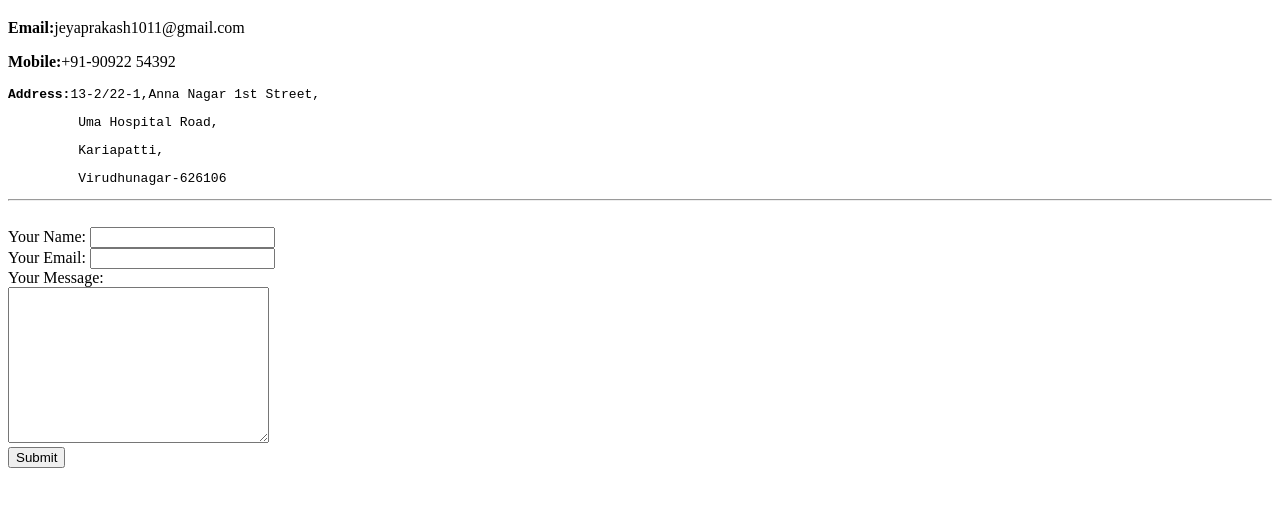
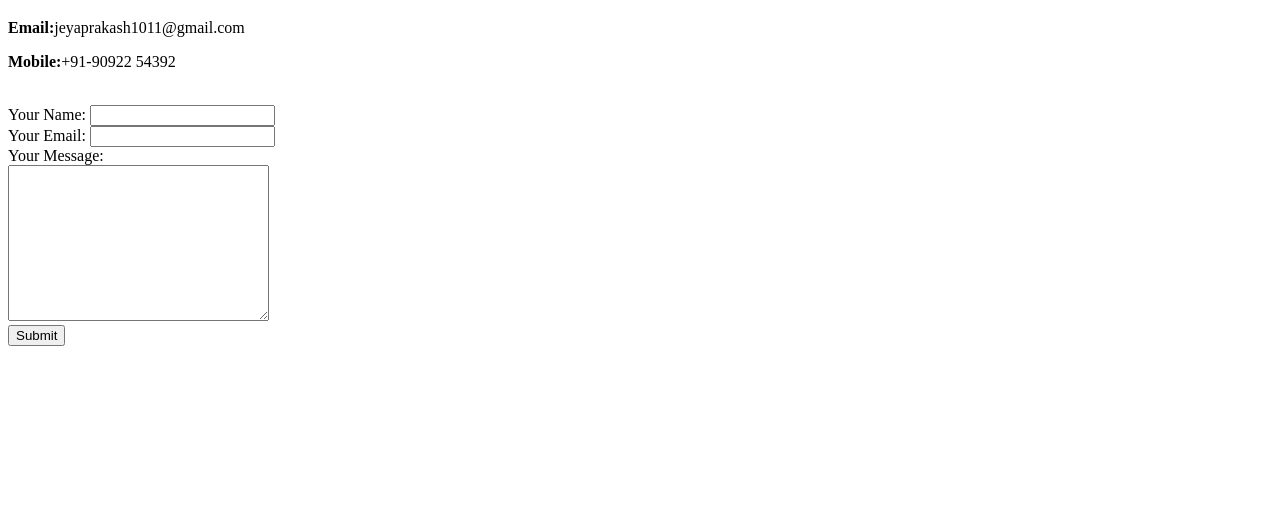
Before and after one commit to Jeyaprakash12/cv, a plain HTML site: page contact.html in a window 1280 px wide. Shown: the part 61-568 px from the top of the page. Drawn offline with Linux system fonts and the light colour scheme.

Commit message:
Add initial cv files

```diff
--- a/contact.html
+++ b/contact.html
@@ -10,11 +10,6 @@
   <h1>My Contact Details:</h1>
   <p><strong>Email:</strong>jeyaprakash1011@gmail.com</p>
   <p><strong>Mobile:</strong>+91-90922 54392</p>
-  <pre><strong>Address:</strong>13-2/22-1,Anna Nagar 1st Street,</pre>
-  <pre>         Uma Hospital Road,</pre>
-  <pre>         Kariapatti,</pre>
-  <pre>         Virudhunagar-626106</pre>
-  <hr>
   <br>
   <form action="mailto:prakashjeya25@gmail.com" method="post" enctype="text/plain">
     <label>Your Name:</label>
```
